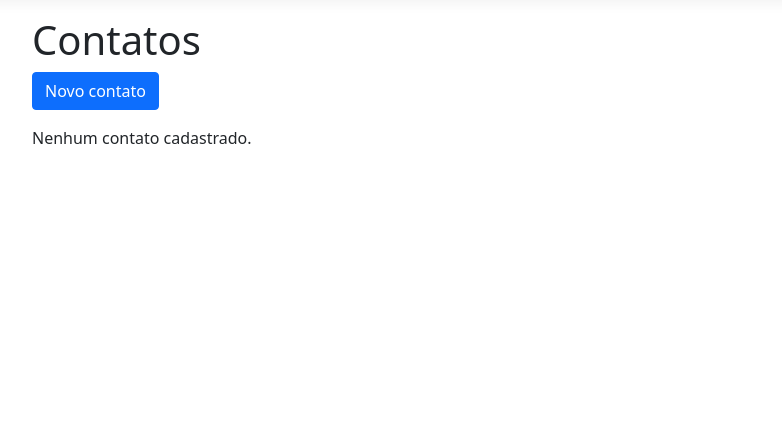
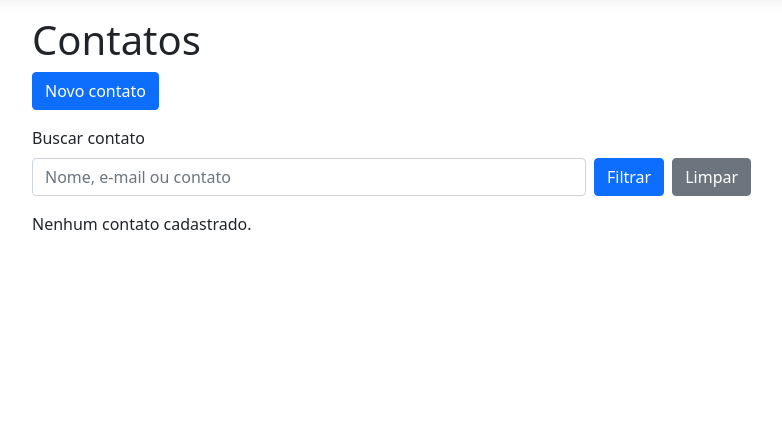
Before and after one commit to juanvecco/contact-manager-aspnet-razor, an ASP.NET Core app: page /Contacts in a window 1280 px wide. Shown: the part 57-486 px from the top of the page, without its empty margins (50-832 px from the left). Run offline with ASP.NET Core 8, Linux system fonts and the light colour scheme; style sheets or scripts are compiled from the project's sources; the project's own start-up code is not run, and a stand-in starts its controllers and pages.

Commit message:
Adiciona busca por nome, e-mail e contato

```diff
--- a/Pages/Contacts/Index.cshtml
+++ b/Pages/Contacts/Index.cshtml
@@ -10,6 +10,18 @@
 <p>
 	<a asp-page="./Create" class="btn btn-primary">Novo contato</a>
 </p>
+
+<form method="get" class="row g-2 mb-3">
+	<div class="col-md-6">
+		<label asp-for="SearchTerm" class="form-label">Buscar contato</label>
+		<input asp-for="SearchTerm" class="form-control"
+			   placeholder="Nome, e-mail ou contato" />
+	</div>
+	<div class="col-auto d-flex align-items-end">
+		<button type="submit" class="btn btn-primary">Filtrar</button>
+		<a asp-page="./Index" class="btn btn-secondary ms-2">Limpar</a>
+	</div>
+</form>
 
 @if (Model.Contacts.Count == 0)
 {
--- a/Pages/Contacts/Index.cshtml.cs
+++ b/Pages/Contacts/Index.cshtml.cs
@@ -1,5 +1,6 @@
 using ContactManager.Data;
 using ContactManager.Models;
+using Microsoft.AspNetCore.Mvc;
 using Microsoft.AspNetCore.Mvc.RazorPages;
 using Microsoft.EntityFrameworkCore;
 
@@ -16,9 +17,19 @@ namespace ContactManager.Pages.Contacts
             _context = context;
         }
 
+        [BindProperty(SupportsGet = true)]
+        public string? SearchTerm { get; set; }
+
         public async Task OnGetAsync()
         {
-            Contacts = await _context.Contacts.OrderBy(contact => contact.Name).ToListAsync();
+            IQueryable<Contact> query = _context.Contacts.AsNoTracking();
+            if (!string.IsNullOrWhiteSpace(SearchTerm))
+            {
+                var termo = SearchTerm.Trim();
+
+                query = query.Where(contact => contact.Name.Contains(SearchTerm) || contact.ContactNumber.Contains(SearchTerm) || contact.Email.Contains(SearchTerm));
+            }
+            Contacts = await query.OrderBy(contact => contact.Name).ToListAsync();
         }
     }
 }
```
